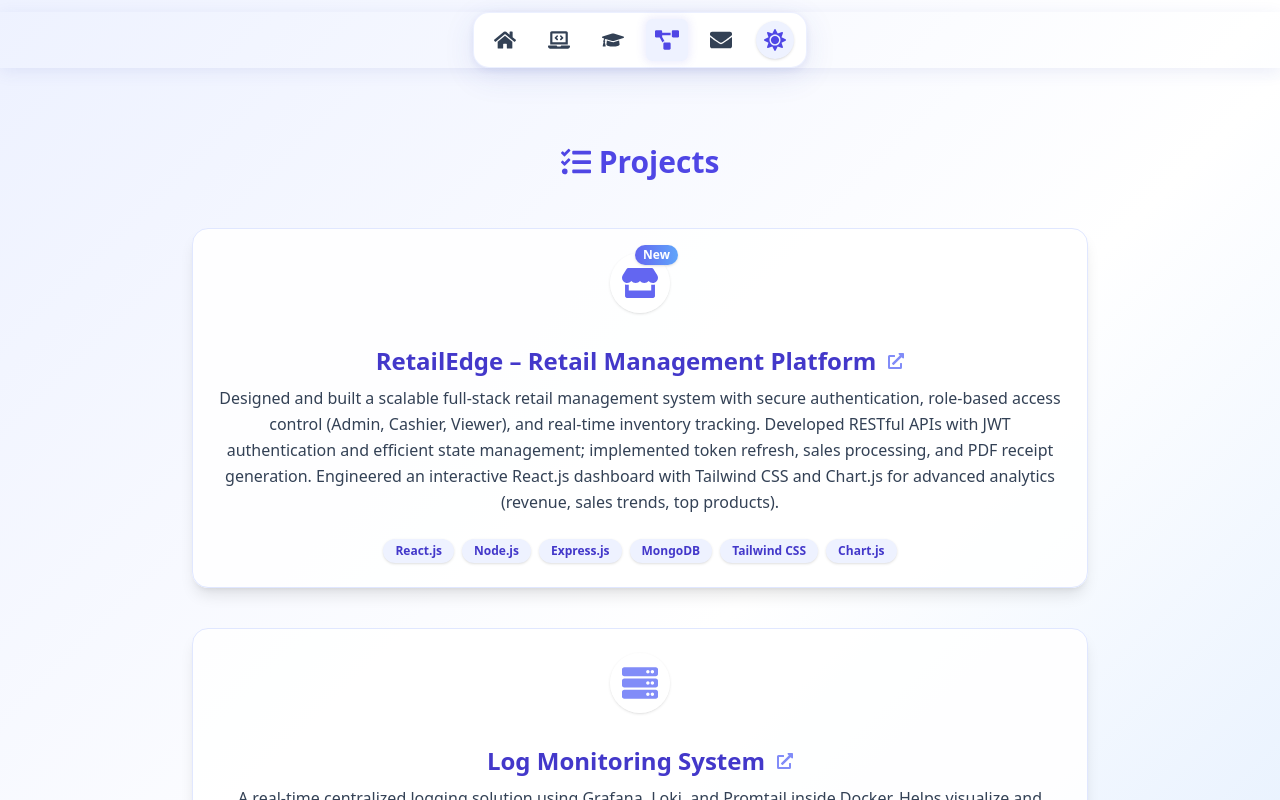
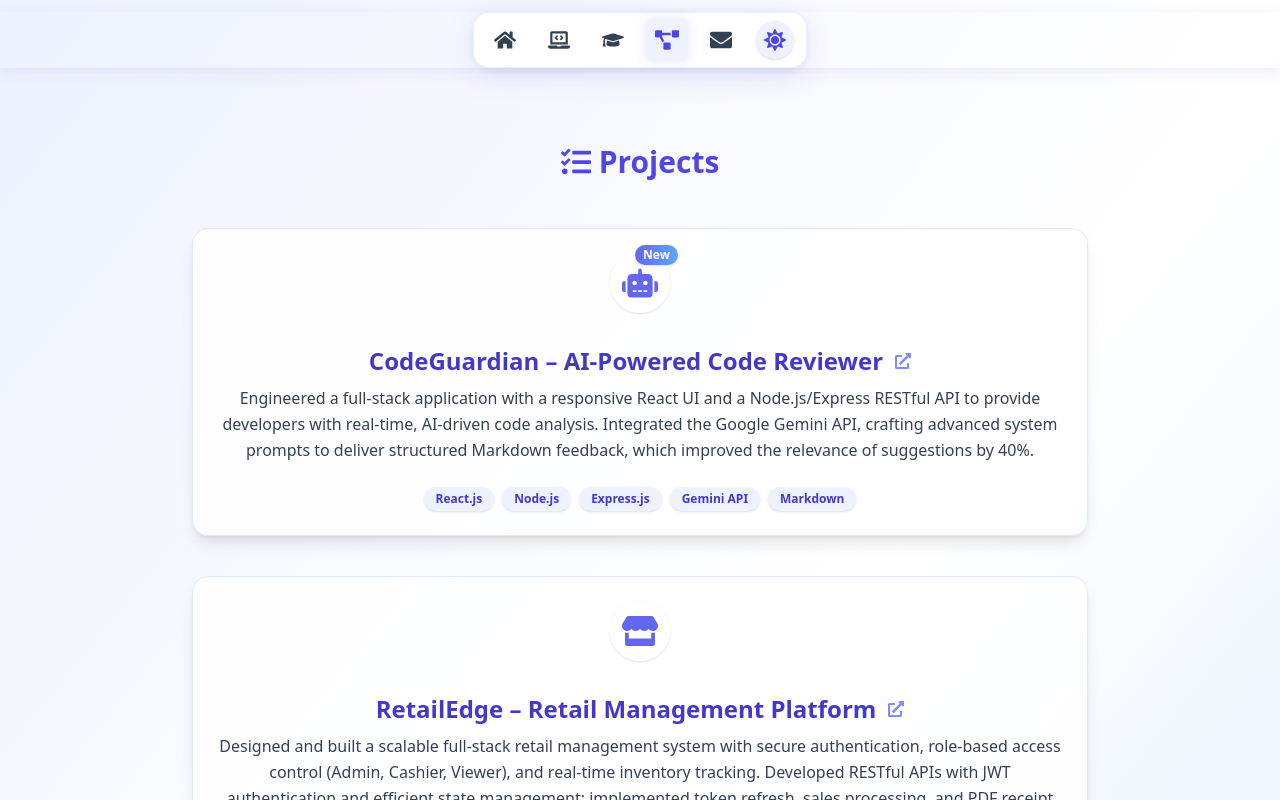
Before and after one commit to Kashinath-Kesale/new-portfolio, a React (Create React App) app: page / in a window 1280 px wide. Both pictures are taken after a click on the button 667 px from the left and 40 px from the top of the page. Shown: the top 800 px of the page. Built offline with nearby package versions, Linux system fonts and the light colour scheme.

Commit message:
Project added

```diff
--- a/src/components/Projects.jsx
+++ b/src/components/Projects.jsx
@@ -1,8 +1,16 @@
 import React from 'react';
 import { motion } from 'framer-motion';
-import { FaPlaneDeparture, FaServer, FaTasks, FaExternalLinkAlt, FaStore } from 'react-icons/fa';
+import { FaPlaneDeparture, FaServer, FaTasks, FaExternalLinkAlt, FaStore, FaRobot } from 'react-icons/fa';
 
 const projects = [
+  {
+    title: 'CodeGuardian – AI-Powered Code Reviewer',
+    tech: ['React.js', 'Node.js', 'Express.js', 'Gemini API', 'Markdown'],
+    description:
+      'Engineered a full-stack application with a responsive React UI and a Node.js/Express RESTful API to provide developers with real-time, AI-driven code analysis. Integrated the Google Gemini API, crafting advanced system prompts to deliver structured Markdown feedback, which improved the relevance of suggestions by 40%.',
+    link: 'https://github.com/Kashinath-Kesale/CodeGuardian',
+    icon: <FaRobot className="text-4xl text-indigo-500" />,
+  },
   {
     title: 'RetailEdge – Retail Management Platform',
     tech: ['React.js', 'Node.js', 'Express.js', 'MongoDB', 'Tailwind CSS', 'Chart.js'],
@@ -53,7 +61,6 @@ function Projects() {
             viewport={{ once: true }}
             className="group bg-white/90 dark:bg-slate-800/90 border border-indigo-100 dark:border-slate-700 rounded-2xl shadow-lg p-0 flex flex-col items-center overflow-hidden transition-transform duration-300 hover:shadow-indigo-200/60 dark:hover:shadow-yellow-200/20 hover:border-indigo-300 dark:hover:border-yellow-400 relative transition-colors"
           >
-            {/* Project Icon with tooltip */}
             <div className="flex items-center justify-center mt-6 mb-2 relative">
               <div className="bg-white/80 dark:bg-slate-900/80 rounded-full p-3 shadow group-hover:shadow-indigo-200/60 dark:group-hover:shadow-yellow-200/20 relative transition-colors">
                 <span className="group relative">
@@ -67,7 +74,7 @@ function Projects() {
                 <span className="absolute -top-2 -right-2 bg-gradient-to-r from-indigo-500 to-blue-400 dark:from-yellow-400 dark:to-yellow-300 text-white text-xs font-bold px-2 py-0.5 rounded-full shadow">New</span>
               )}
             </div>
-            {/* Project Content */}
+
             <div className="flex-1 flex flex-col items-center justify-between p-6 w-full">
               <div className="w-full flex flex-col items-center">
                 <div className="flex items-center gap-2 mb-2">
```
